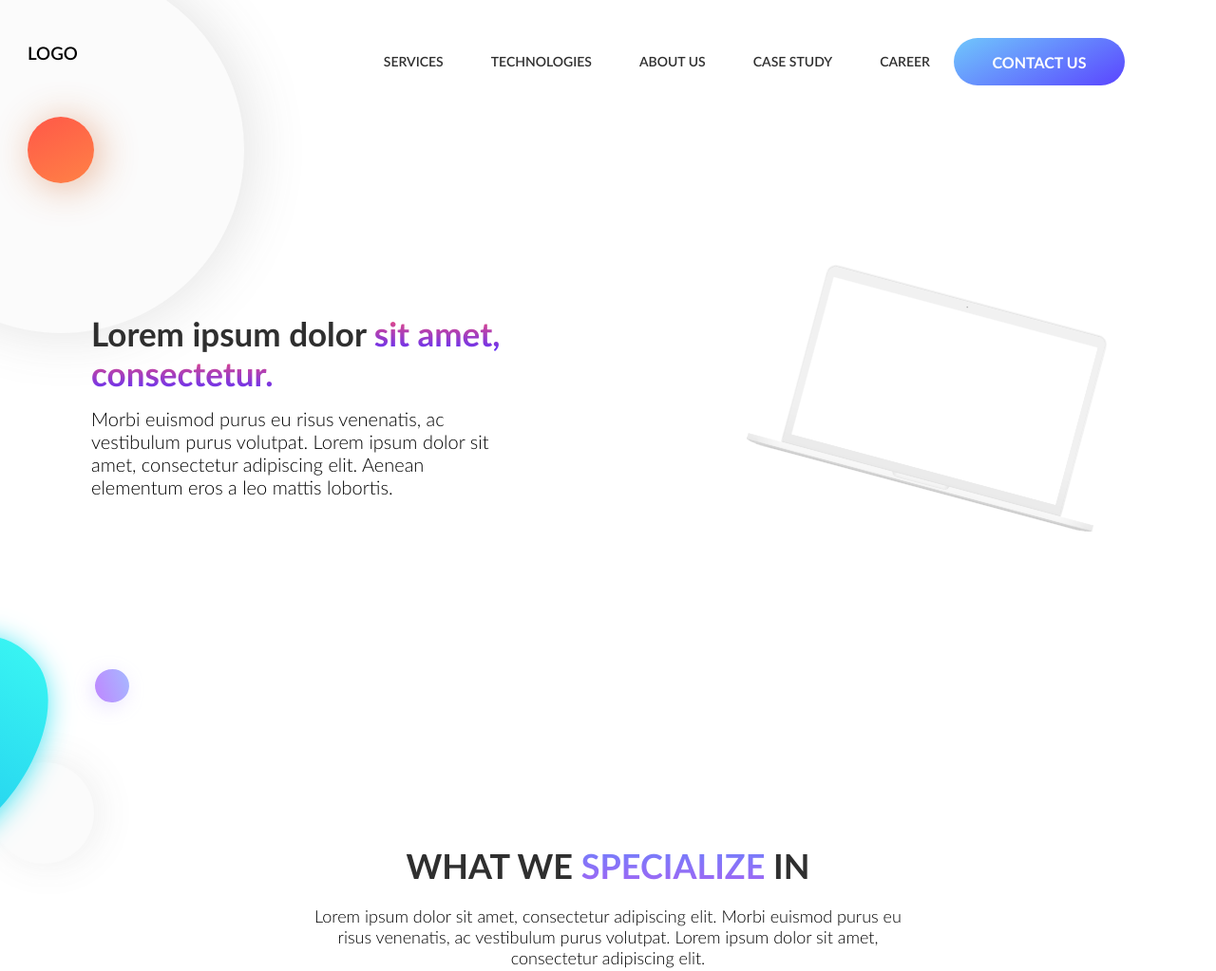
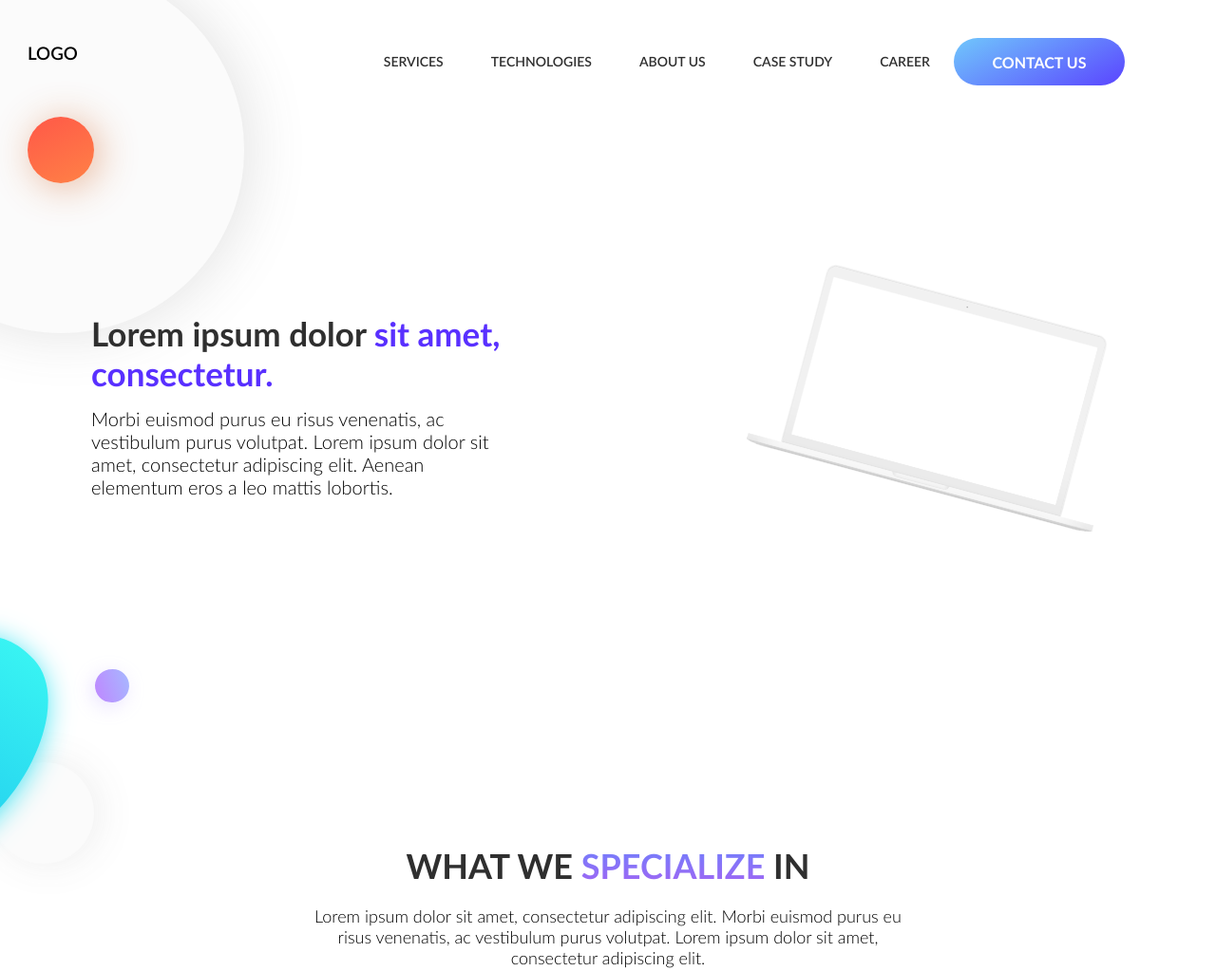
Before and after one commit to Nikita1999UA/frontendCourse, a plain HTML site: page index.html in a window 1280 px wide. Shown: the top 1023 px of the page at 95% size. Drawn offline with nearby package versions, Linux system fonts and the light colour scheme.

Commit message:
Add files via upload

```diff
--- a/css/style.sass
+++ b/css/style.sass
@@ -136,9 +136,7 @@ $colorBlack: #2F2F2F
         margin-top: 15px
         font-size: 22px
     & .about__main_gradient
-        background: linear-gradient(#FF4E6E, #5930FF)
-        -webkit-background-clip: text
-        -webkit-text-fill-color: transparent
+        color: #5930FF
         font-size: 65px
     & .about__main_image
         height: 650px
```
Also changed, not shown: css/style.css, 1 other file.
